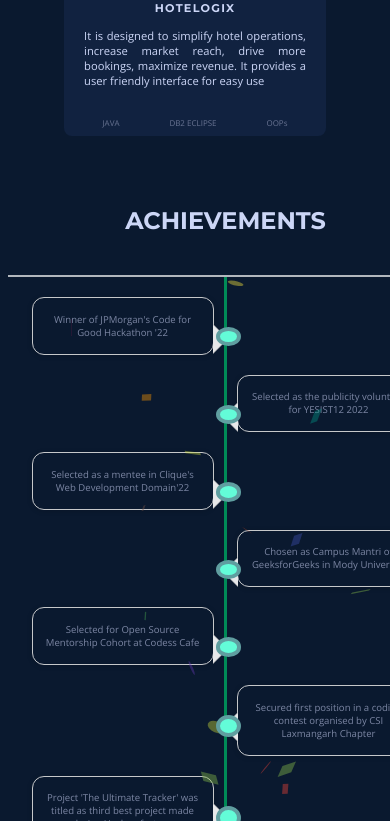
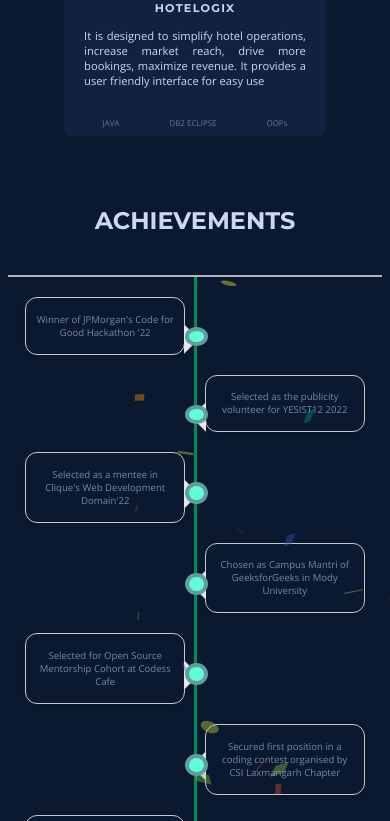
Before and after one commit to ritika728/Portfolio, a React (Create React App) app: page / in a window 390 px wide. Shown: the part 1799-2620 px from the top of the page. Built offline with nearby package versions, Linux system fonts and the light colour scheme; a web font is replaced by a local one.

Commit message:
width adjusted

```diff
--- a/src/Components/Achievements/achievements.css
+++ b/src/Components/Achievements/achievements.css
@@ -167,7 +167,7 @@
     }
 
     .container4{
-        width: 435px;
+        width: 100%;
     }
     .heading2{
         font-size: 150% !important;
--- a/src/components/achievements/achievements.css
+++ b/src/components/achievements/achievements.css
@@ -167,7 +167,7 @@
     }
 
     .container4{
-        width: 435px;
+        width: 100%;
     }
     .heading2{
         font-size: 150% !important;
```
